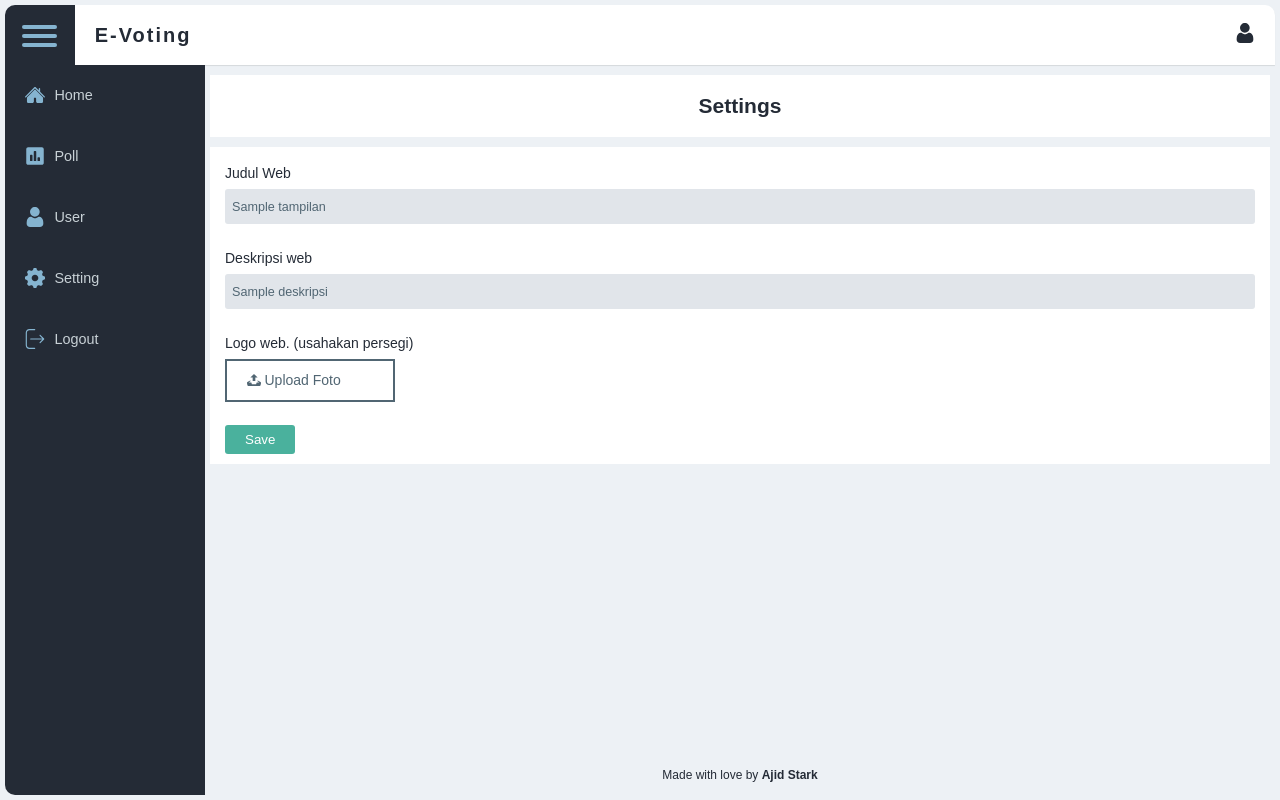
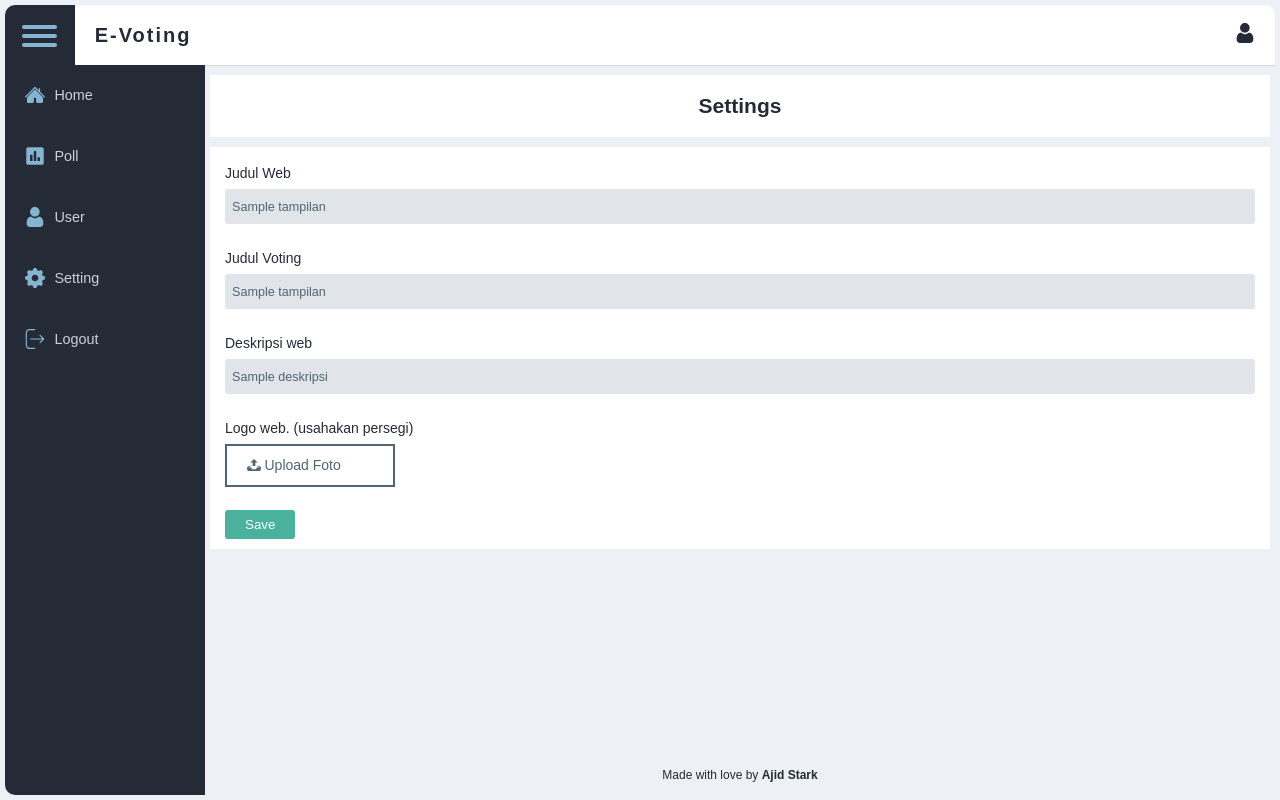
Before and after one commit to travisblock/phpmvc-poll-system, a PHP site: template app/views/admin/setting/index.php in a window 1280 px wide. Run offline with PHP 8.4, Linux system fonts and the light colour scheme; the template is opened without the code that fills it: most values are stand-ins (such as "Sample title", 1, 10 or a date in 2020); data that the repository does not hold is empty; some libraries are stand-ins or nearby versions.

Commit message:
memperbaiki view setting

```diff
--- a/app/views/admin/setting/index.php
+++ b/app/views/admin/setting/index.php
@@ -7,7 +7,12 @@
       <form class="form-group" method="POST" action="<?= BASEURL; ?>/admin/setting/tampilan" enctype="multipart/form-data">
         <div class="input-group">
           <span>Judul Web</span>
-          <input type="text" name="title" placeholder="Judul Web" value="<?= $data['tampilan']['judul']; ?>">
+          <input type="text" name="title" placeholder="Judul Web" value="<?= $data['tampilan']['judul_web']; ?>">
+        </div>
+
+        <div class="input-group">
+          <span>Judul Voting</span>
+          <input type="text" name="voting" placeholder="Judul Voting" value="<?= $data['tampilan']['judul_voting']; ?>">
         </div>
 
         <div class="input-group">
```
